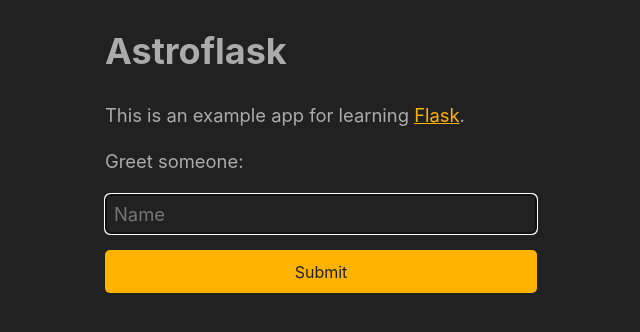
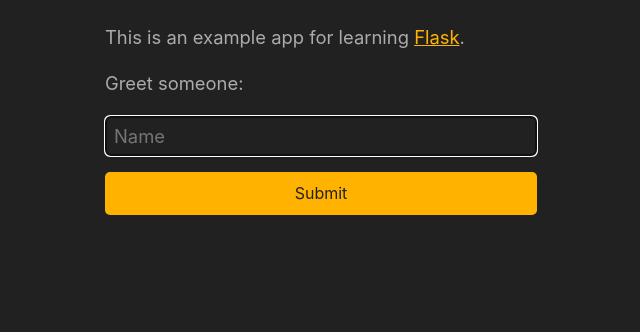
Before and after one commit to astrophena/exp, a Flask app: page / in a window 1280 px wide. Shown: the part 172-504 px from the top of the page, without its empty margins (175-815 px from the left). Run offline with Flask 2, Linux system fonts and the light colour scheme.

Commit message:
astroflask: remove header from index page

```diff
--- a/astroflask/templates/index.html
+++ b/astroflask/templates/index.html
@@ -3,8 +3,6 @@
 {% block title %}Astroflask{% endblock %}
 
 {% block main %}
-<h1>Astroflask</h1>
-
 This is an example app for learning <a href="https://flask.palletsprojects.com/en/2.0.x/">Flask</a>.
 
 <p>Greet someone:</p>
```
